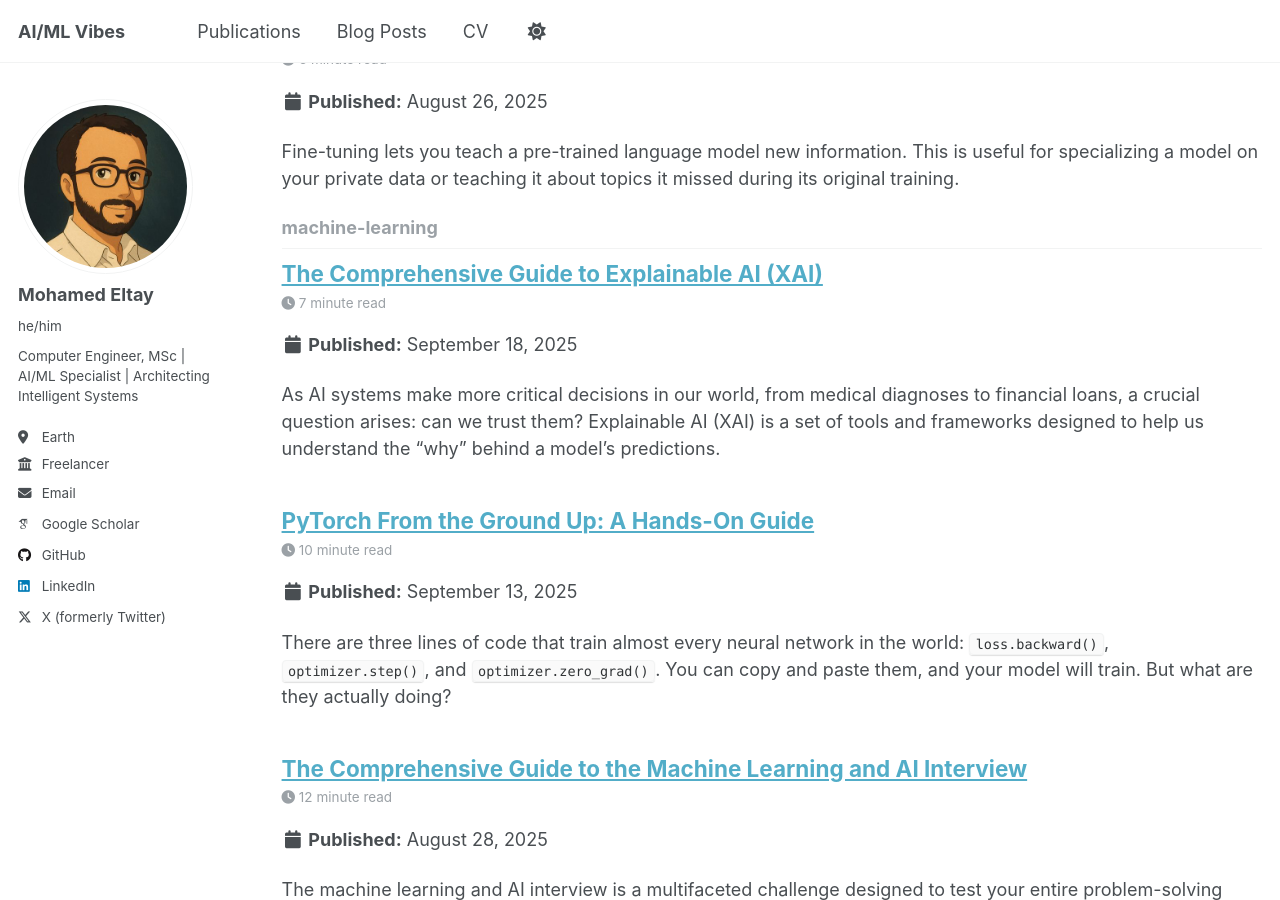
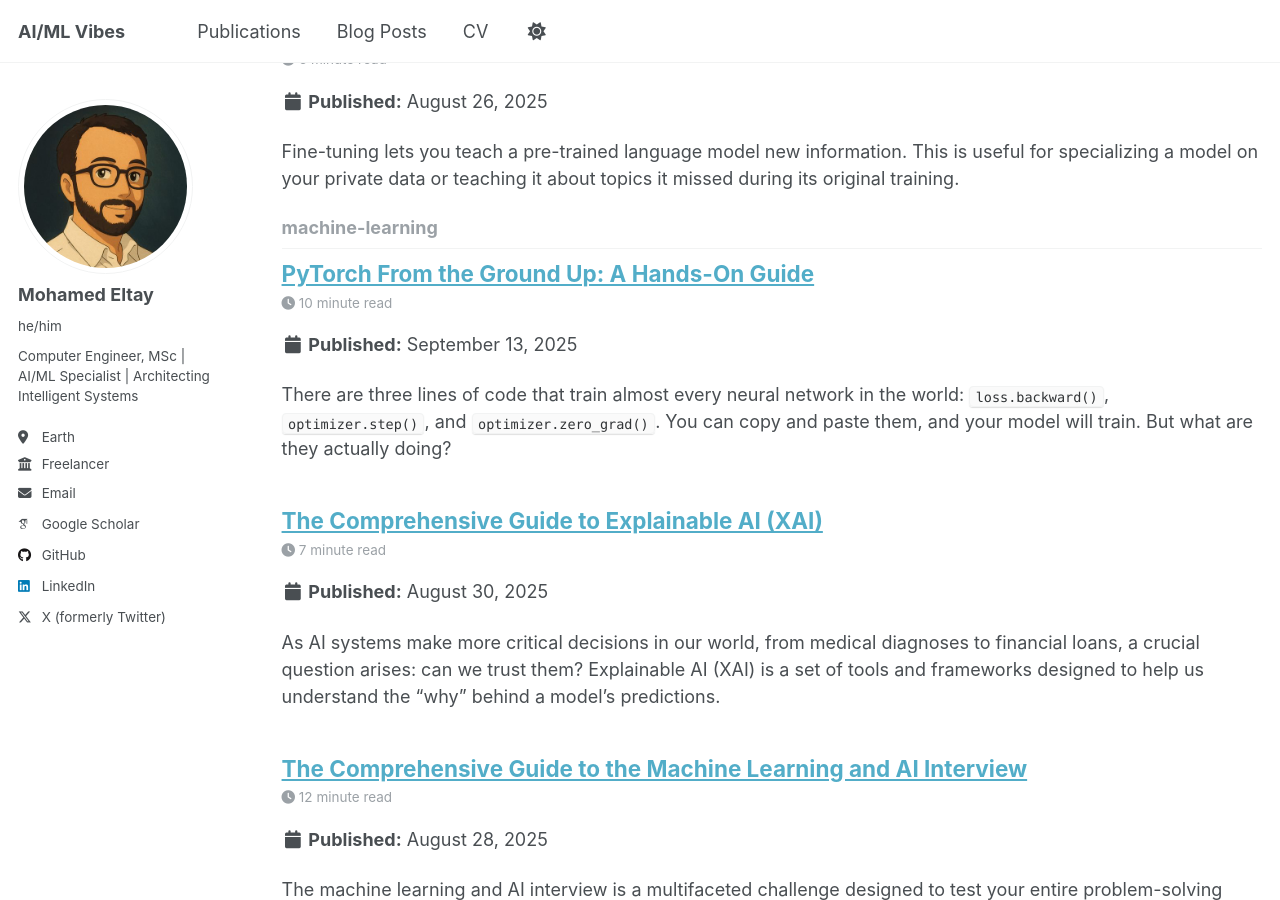
Before and after one commit to eltay89/eltay89.github.io, a Jekyll site: the page built from _pages/tag-archive.html, in a window 1280 px wide and 900 px high, scrolled down 9739 px. Built offline with Jekyll 4.4.1, drawn with Linux system fonts in a browser that asks for light colours; some web fonts are replaced; a script that is not in the unit is left out; some of the changed text lies outside the part shown.

Commit message:
Update 2025-09-18-explainable-ai-guide.md

```diff
--- a/_posts/2025-09-18-explainable-ai-guide.md
+++ b/_posts/2025-09-18-explainable-ai-guide.md
@@ -1,7 +1,7 @@
 ---
 title: 'The Comprehensive Guide to Explainable AI (XAI)'
-date: 2025-09-18
-permalink: /posts/2025/09/explainable-ai-guide/
+date: 2025-08-30
+permalink: /posts/2025/08/comprehensive-explainable-ai-guide/
 tags:
   - explainable-ai
   - machine-learning
```
